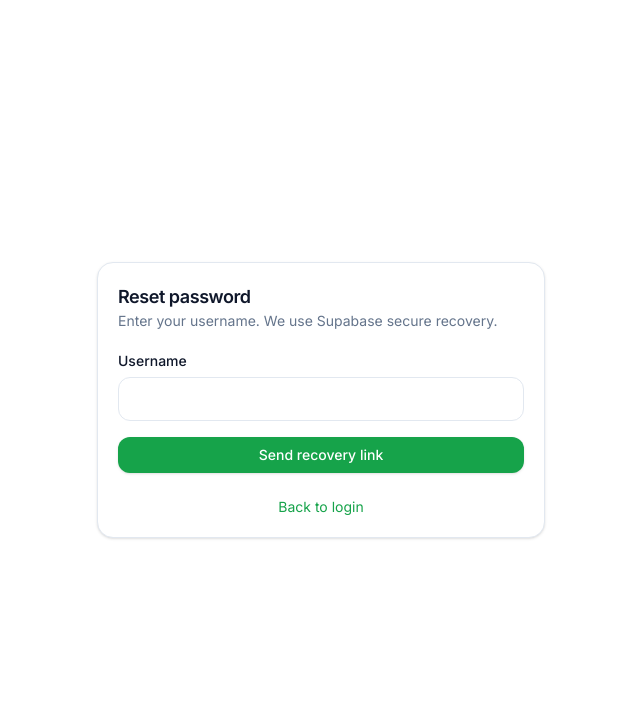
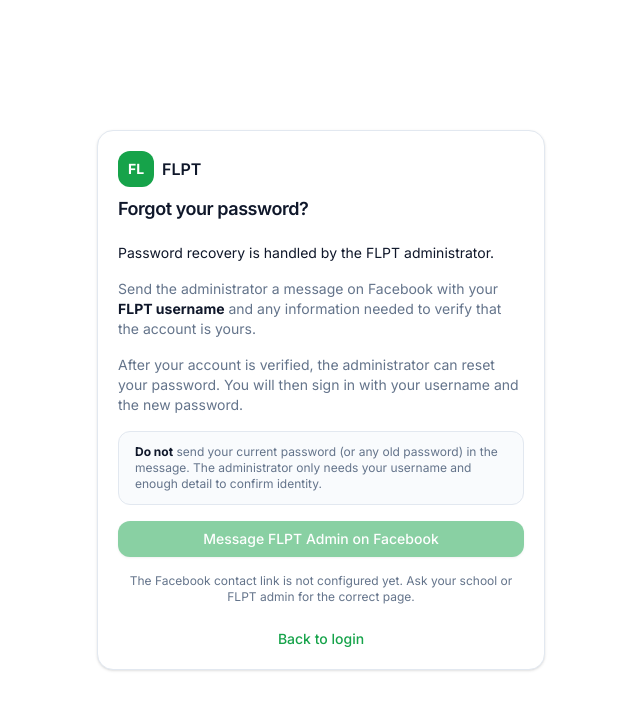
Before and after one commit to itsflutoe/FutureLPT, a React (Vite) app: page /forgot-password in a window 1280 px wide. Shown: the top 710 px of the page, without its empty margins (319-959 px from the left). Built offline with nearby package versions, Linux system fonts and the light colour scheme; no server answers.

Commit message:
Add files via upload

```diff
--- a/src/pages/ForgotPassword.tsx
+++ b/src/pages/ForgotPassword.tsx
@@ -1,54 +1,66 @@
-import { useState } from 'react';
 import { Link } from 'react-router-dom';
-import { resetPassword } from '@/services/auth';
+import { FLPT_ADMIN_FACEBOOK_URL } from '@/config/support';
 import { Button } from '@/components/ui/Button';
-import { Input } from '@/components/ui/Input';
 import { Card, CardContent, CardHeader, CardTitle } from '@/components/ui/Card';
 
 export default function ForgotPassword() {
-  const [username, setUsername] = useState('');
-  const [message, setMessage] = useState('');
-  const [error, setError] = useState('');
-  const [loading, setLoading] = useState(false);
-
-  const handleSubmit = async (e: React.FormEvent) => {
-    e.preventDefault();
-    setError('');
-    setMessage('');
-    setLoading(true);
-    try {
-      await resetPassword(username);
-      setMessage('If an account exists, a recovery link has been sent. Check your email (or configured recovery channel).');
-    } catch (err: unknown) {
-      setError(err instanceof Error ? err.message : 'Request failed.');
-    } finally {
-      setLoading(false);
-    }
-  };
+  const facebookUrl = FLPT_ADMIN_FACEBOOK_URL.trim();
+  const hasFacebookUrl = facebookUrl.length > 0;
 
   return (
-    <div className="flex min-h-screen items-center justify-center bg-[var(--background)] px-4">
+    <div className="flex min-h-screen items-center justify-center bg-[var(--background)] px-4 py-10">
       <Card className="w-full max-w-md">
         <CardHeader>
-          <CardTitle>Reset password</CardTitle>
-          <p className="text-sm text-[var(--muted-foreground)]">
-            Enter your username. We use Supabase secure recovery.
+          <div className="flex items-center gap-2 mb-2">
+            <div className="flex h-9 w-9 items-center justify-center rounded-xl bg-[var(--accent-color)] text-white font-bold text-sm">
+              FL
+            </div>
+            <span className="font-semibold">FLPT</span>
+          </div>
+          <CardTitle>Forgot your password?</CardTitle>
+        </CardHeader>
+        <CardContent className="space-y-4 text-sm text-[var(--muted-foreground)]">
+          <p className="text-[var(--foreground)]">
+            Password recovery is handled by the FLPT administrator.
           </p>
-        </CardHeader>
-        <CardContent>
-          <form onSubmit={handleSubmit} className="space-y-4">
-            {error && <div className="rounded-xl bg-red-50 text-red-700 px-4 py-3 text-sm">{error}</div>}
-            {message && <div className="rounded-xl bg-green-50 text-green-700 px-4 py-3 text-sm">{message}</div>}
-            <div>
-              <label htmlFor="username" className="block text-sm font-medium mb-1.5">Username</label>
-              <Input id="username" value={username} onChange={(e) => setUsername(e.target.value)} required />
-            </div>
-            <Button type="submit" className="w-full" disabled={loading}>
-              {loading ? 'Sending…' : 'Send recovery link'}
+          <p>
+            Send the administrator a message on Facebook with your{' '}
+            <strong className="text-[var(--foreground)]">FLPT username</strong> and any information
+            needed to verify that the account is yours.
+          </p>
+          <p>
+            After your account is verified, the administrator can reset your password. You will then
+            sign in with your username and the new password.
+          </p>
+          <div className="rounded-xl border border-[var(--border)] bg-[var(--muted)]/40 px-4 py-3 text-xs">
+            <strong className="text-[var(--foreground)]">Do not</strong> send your current password
+            (or any old password) in the message. The administrator only needs your username and
+            enough detail to confirm identity.
+          </div>
+
+          {hasFacebookUrl ? (
+            <a href={facebookUrl} target="_blank" rel="noopener noreferrer" className="block">
+              <Button className="w-full" type="button">
+                Message FLPT Admin on Facebook
+              </Button>
+            </a>
+          ) : (
+            <Button className="w-full" type="button" disabled>
+              Message FLPT Admin on Facebook
             </Button>
-          </form>
-          <p className="mt-6 text-center text-sm">
-            <Link to="/login" className="text-[var(--accent-color)] hover:underline">Back to login</Link>
+          )}
+
+          {!hasFacebookUrl && (
+            <p className="text-xs text-center">
+              The Facebook contact link is not configured yet. Ask your school or FLPT admin for the
+              correct page.
+            </p>
+          )}
+
+          <p className="text-center pt-2">
+            <Link to="/login" className="text-[var(--accent-color)] font-medium hover:underline">
+              Back to login
+            </Link>
           </p>
         </CardContent>
       </Card>
```
